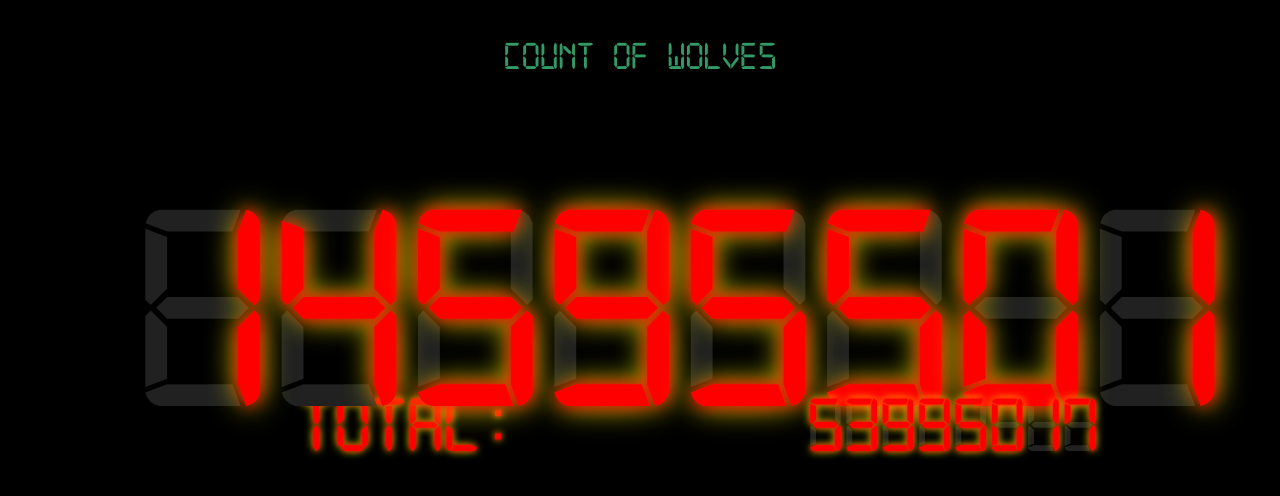
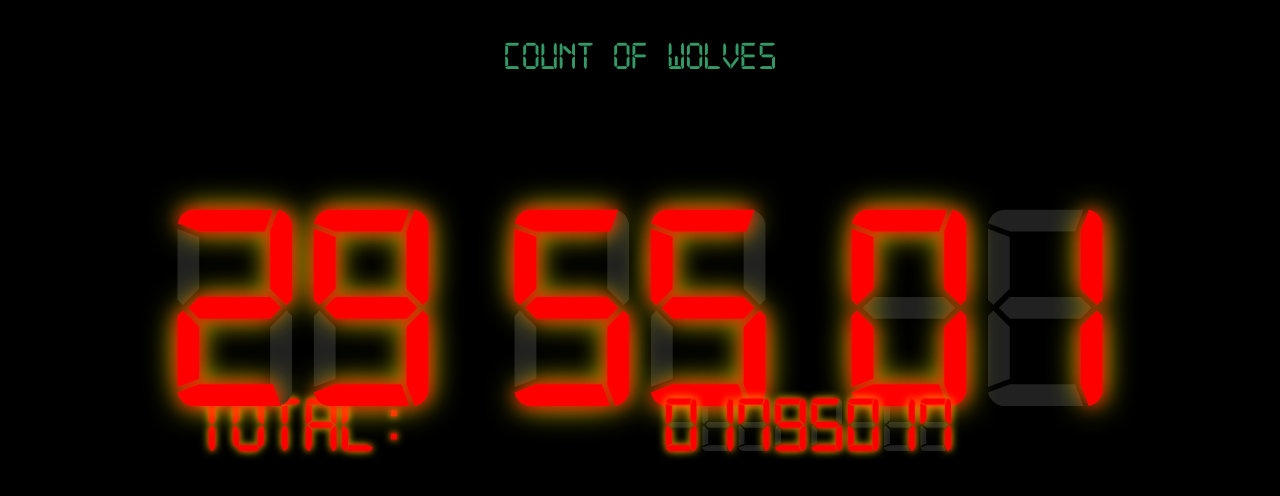
Before and after one commit to pymaldebaran/countofwolves, a plain HTML site: page index.html in a window 1280 px wide. Drawn offline with Linux system fonts and the light colour scheme.

Commit message:
REFACTOR: Simplify the code to allow easy modification of the counter duration.
- Also remove the hours counter.

```diff
--- a/countofwolves.css
+++ b/countofwolves.css
@@ -33,64 +33,49 @@ h1{
 	margin: 40px 0px 20px;
 }
 
-#counter{
+.counter{
 	font-weight: 100;
 	text-align: center;
 	font-size: var(--counter-font-size);
 	margin: 10%;
 	display: grid;
-	grid-template-columns: 1fr 1fr 1fr 1fr;
+	grid-template-columns: 1fr 1fr 1fr;
 	grid-row-gap: 20%;
 }
 
-#counter .fg{
+.fg{
 	color: var(--counter-fg-color);
 	text-shadow: var(--counter-shadow);
 	background: transparent;
 	z-index: 1;
 }
 
-#counter .bg{
+.bg{
 	color: var(--counter-bg-color);
+	background: transparent;
 	z-index: 0;
 }
 
-#counter .hours{
-	grid-column-start: 1;
-	grid-column-end: 2;
-	grid-row-start: 1;
-	grid-row-end: 2;
+.minutes{
+	grid-area: 1 / 1 / span 1 / span 1;
 }
 
-#counter .minutes{
-	grid-column-start: 2;
-	grid-column-end: 3;
-	grid-row-start: 1;
-	grid-row-end: 2;
+.seconds{
+	grid-area: 1 / 2 / span 1 / span 1;
 }
 
-#counter .seconds{
-	grid-column-start: 3;
-	grid-column-end: 4;
-	grid-row-start: 1;
-	grid-row-end: 2;
+.centiseconds{
+	grid-area: 1 / 3 / span 1 / span 1;
 }
 
-#counter .centiseconds{
-	grid-column-start: 4;
-	grid-column-end: 5;
-	grid-row-start: 1;
-	grid-row-end: 2;
-}
-
-#counter .total-label{
+.total-label{
 	color: var(--counter-fg-color);
 	text-shadow: var(--counter-shadow);
 	font-size: var(--debug-font-size);
-	grid-area: 2 / 1 / span 1 / span 2;
+	grid-area: 2 / 1 / span 1 / span 1;
 }
 
-#counter .total{
+.total{
 	font-size: var(--debug-font-size);
-	grid-area: 2 / 3 / span 1 / span 2;
+	grid-area: 2 / 2 / span 1 / span 2;
 }
--- a/countofwolves.js
+++ b/countofwolves.js
@@ -15,8 +15,9 @@
 	const MIN_IN_HOUR = 60;
 	const HOUR_IN_DAY = 24;
 
-	const UPDATE_INTERVAL = 33;
-	const ROOT_CLOCK_ID = 'counter';
+	const UPDATE_INTERVAL_MS = 33; // in ms
+	const ROOT_CLOCK_ID = 'round-time';
+	const ROUND_DURATION_MIN = 30; // in min
 
 	function getTimeRemaining(endtime) {
 	  const total = Date.parse(endtime) - Date.now();
@@ -39,7 +40,6 @@
 	// This function can inly be called once the page is loaded so the script must be loaded with defer attribute
 	function initializeClock(id, endtime) {
 	  const clock = document.getElementById(id);
-	  const hoursDiv = clock.querySelector('.hours');
 	  const minutesDiv = clock.querySelector('.minutes');
 	  const secondsDiv = clock.querySelector('.seconds');
 	  const centisecondsDiv = clock.querySelector('.centiseconds');
@@ -50,11 +50,10 @@
 	  function updateClock() {
 			const t = getTimeRemaining(endtime);
 
-			hoursDiv.innerHTML = ('0' + t.hours).slice(-2);
 			minutesDiv.innerHTML = ('0' + t.minutes).slice(-2);
 			secondsDiv.innerHTML = ('0' + t.seconds).slice(-2);
 			centisecondsDiv.innerHTML = ('0' + t.centiseconds).slice(-2);
-			totalDiv.innerHTML = t.total;
+			totalDiv.innerHTML = ('0000000' + t.total).slice(-8);
 
 			if (t.total <= 0 && timeIntervalID) {
 			  clearInterval(timeIntervalID);
@@ -62,9 +61,9 @@
 	  }
 
 	  updateClock();
-	  timeIntervalID = setInterval(updateClock, UPDATE_INTERVAL);
+	  timeIntervalID = setInterval(updateClock, UPDATE_INTERVAL_MS);
 	}
 
-	const deadline = new Date(Date.now() + 15 * MIN_IN_HOUR * SEC_IN_MIN * MS_IN_SEC);
+	const deadline = new Date(Date.now() + ROUND_DURATION_MIN * SEC_IN_MIN * MS_IN_SEC);
 	initializeClock(ROOT_CLOCK_ID, deadline);
 })();
--- a/index.html
+++ b/index.html
@@ -10,21 +10,12 @@
 	<body>
 
 		<h1>Count of Wolves</h1>
-		<div id="counter">
-			<div class="hours fg"></div>
-			<div class="hours bg">88</div>
-
-			<!-- <div class="sep">:</div> -->
-
+		<div class="counter" id="round-time">
 			<div class="minutes fg"></div>
 			<div class="minutes bg">88</div>
 
-			<!-- <div class="sep">:</div> -->
-
 			<div class="seconds fg"></div>
 			<div class="seconds bg">88</div>
-
-			<!-- <div class="sep">.</div> -->
 
 			<div class="centiseconds fg"></div>
 			<div class="centiseconds bg">88</div>
```
